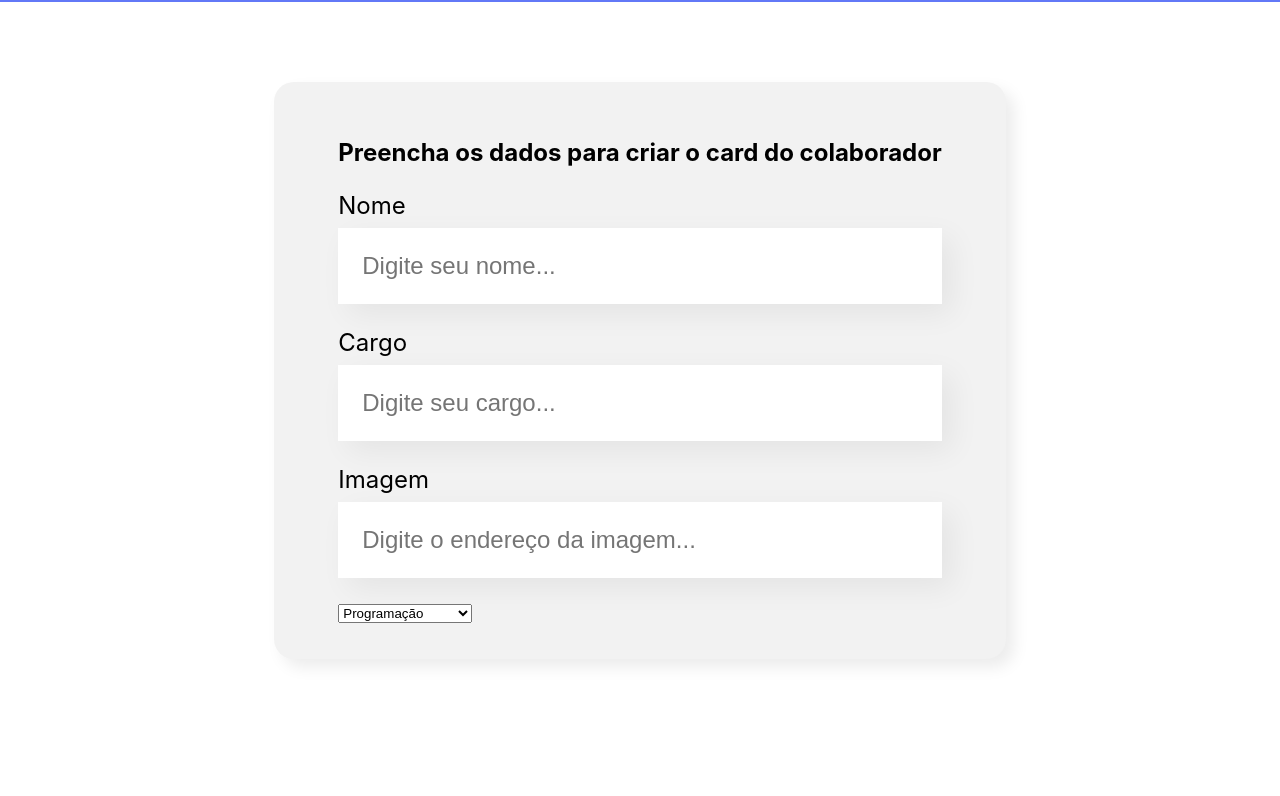
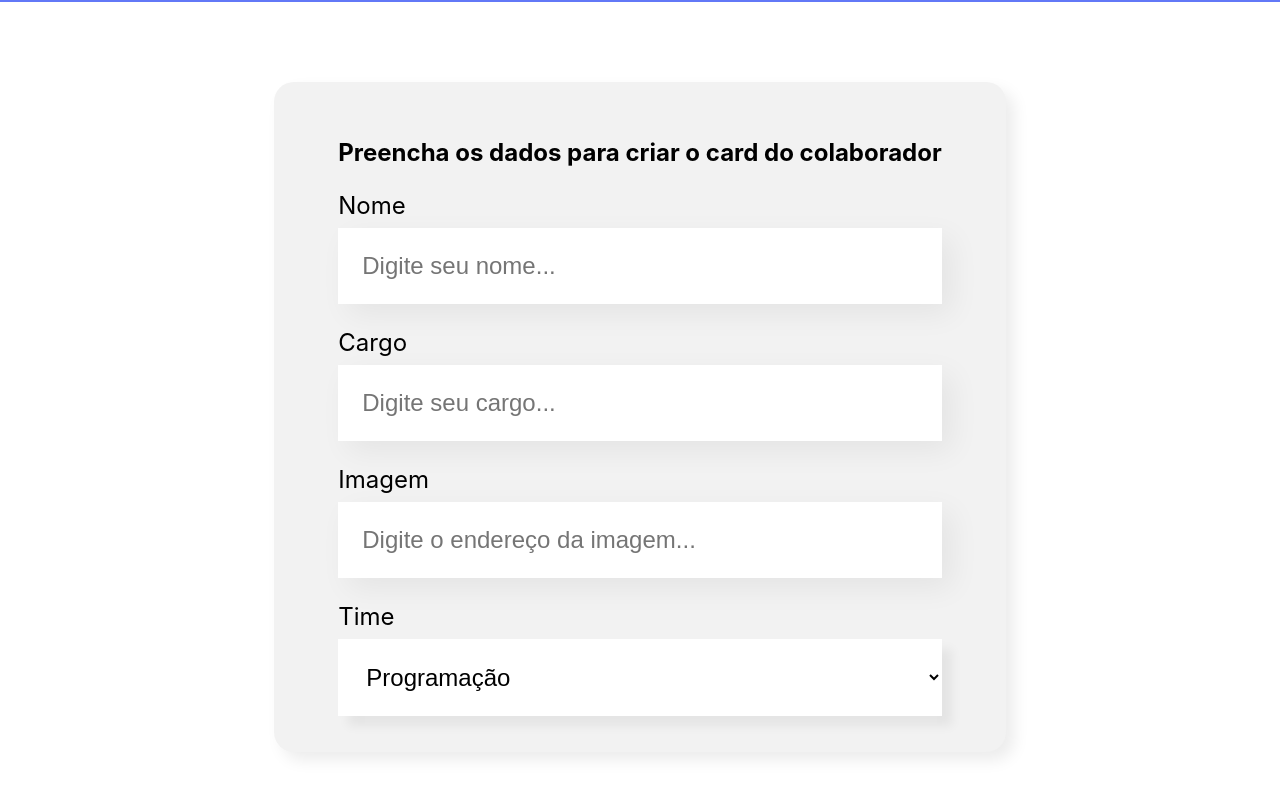
Before and after one commit to Jamile15/organo-aula-js, a React (Create React App) app: page / in a window 1280 px wide. Shown: the part 496-1292 px from the top of the page. Before the commit the page ends 1235 px from the top, so only its background shows below. Built offline with nearby package versions, Linux system fonts and the light colour scheme.

Commit message:
adicionando chave unica e estilizando

```diff
--- a/src/componentes/Formulario/index.js
+++ b/src/componentes/Formulario/index.js
@@ -20,7 +20,7 @@ const Formulario = () => {
                 <CampoTexto label="Nome" placeholder="Digite seu nome" />
                 <CampoTexto label="Cargo" placeholder="Digite seu cargo" />
                 <CampoTexto label="Imagem" placeholder="Digite o endereço da imagem" />
-                <ListaSuspensa item={time}/>
+                <ListaSuspensa label="Time"  item={time}/>
             </form>
         </section>
     )
--- a/src/componentes/ListaSuspensa/ListaSuspensa.css
+++ b/src/componentes/ListaSuspensa/ListaSuspensa.css
@@ -0,0 +1,15 @@
+.lista-supensa label {
+    display: block;
+    margin-bottom: 8px;
+    font-size: 24px;
+}
+
+.lista-supensa select {
+    background-color: #fff;
+    box-shadow: 10px 10px 10px rgba(0, 0, 0, 0.06);
+    width: 100%;
+    border: none;
+    font-size: 24px;
+    padding: 24px ;
+    box-sizing: border-box;
+}
--- a/src/componentes/ListaSuspensa/index.js
+++ b/src/componentes/ListaSuspensa/index.js
@@ -2,14 +2,14 @@ import './ListaSuspensa.css'
 
 const ListaSuspensa = (props) => {
     console.log(props.item)
-    return(
-        <div>
+    return (
+        <div className='lista-supensa'>
             <label>
                 {props.label}
-                <select>
-                    {props.item.map( item => <option>{item}</option>)}
-                </select>
             </label>
+            <select>
+                {props.item.map(item => <option key={item}>{item}</option>)}
+            </select>
         </div>
 
     )
```
